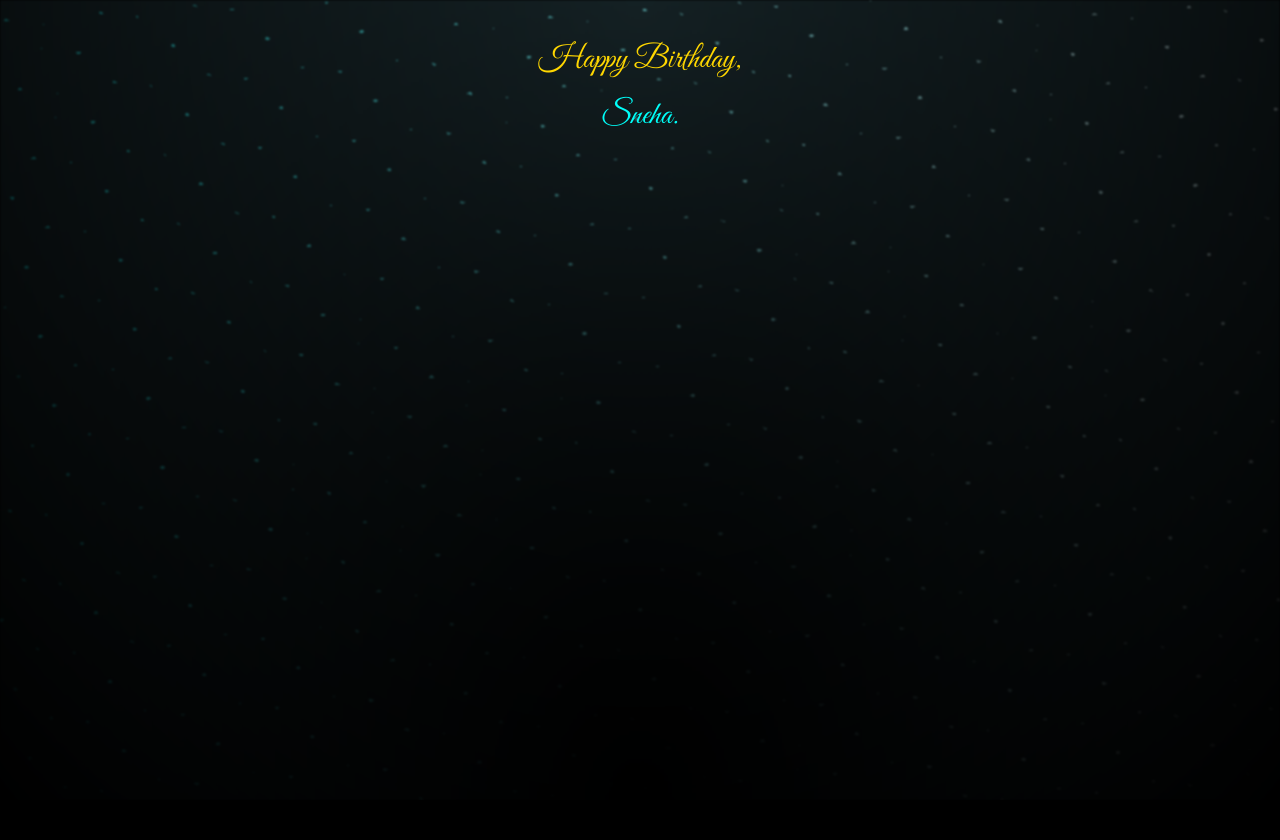
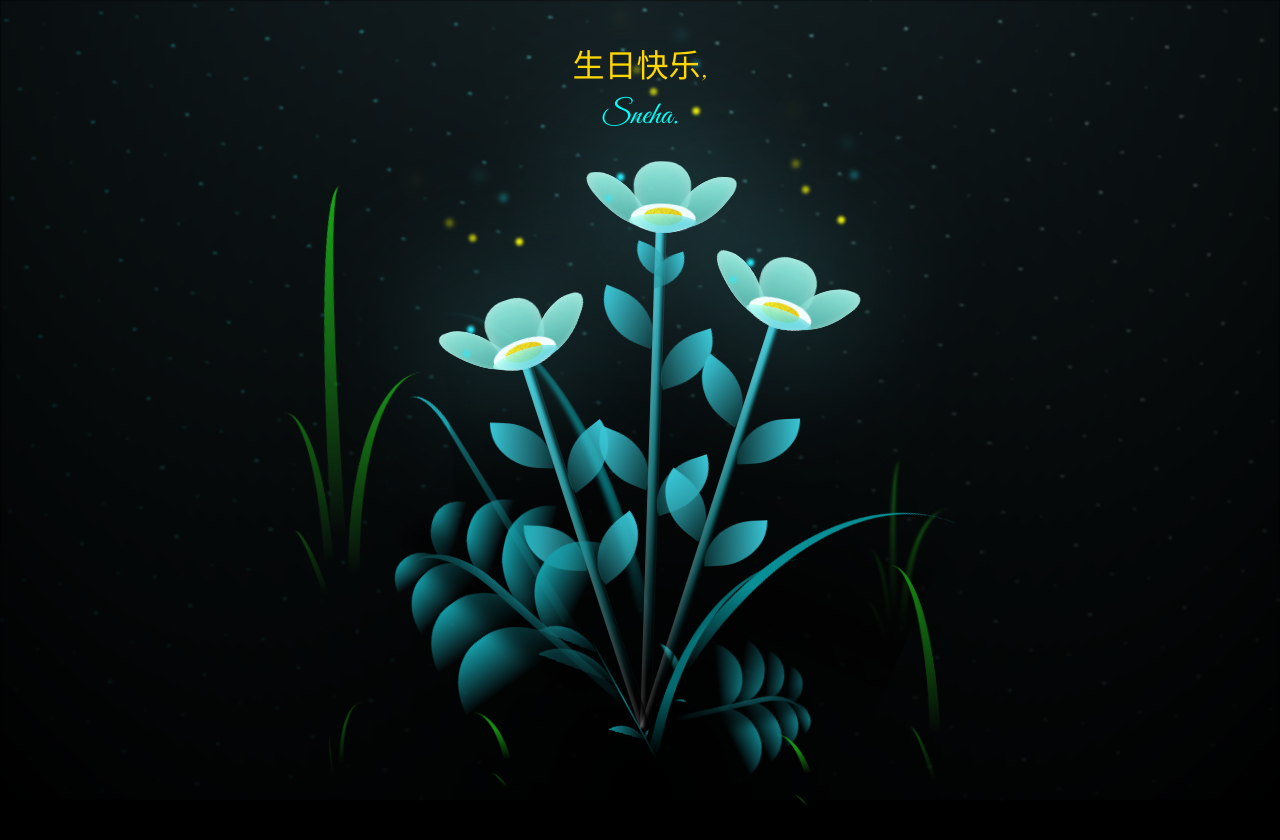
Before and after one commit to hbd-sneha/2024, a plain HTML site: page index.html in a window 1280 px wide. Before the commit the page ends 800 px from the top, so only its background shows below. Drawn offline with Linux system fonts and the light colour scheme; files that its build step writes are made by us from their sources; a web font is replaced by a local one.

Commit message:
Update index.html

```diff
--- a/index.html
+++ b/index.html
@@ -2,8 +2,8 @@
 <html>
 <head>
     <meta name="viewport" content="width=device-width, initial-scale=1.0">
-    <link rel="stylesheet" href="index/style.css">
-    <script src="index/script.js"></script>
+    <link rel="stylesheet" href="style.css">
+    <script src="script.js"></script>
     <link href="https://fonts.googleapis.com/css2?family=Great+Vibes&display=swap" rel="stylesheet">
 
 </head>
```
